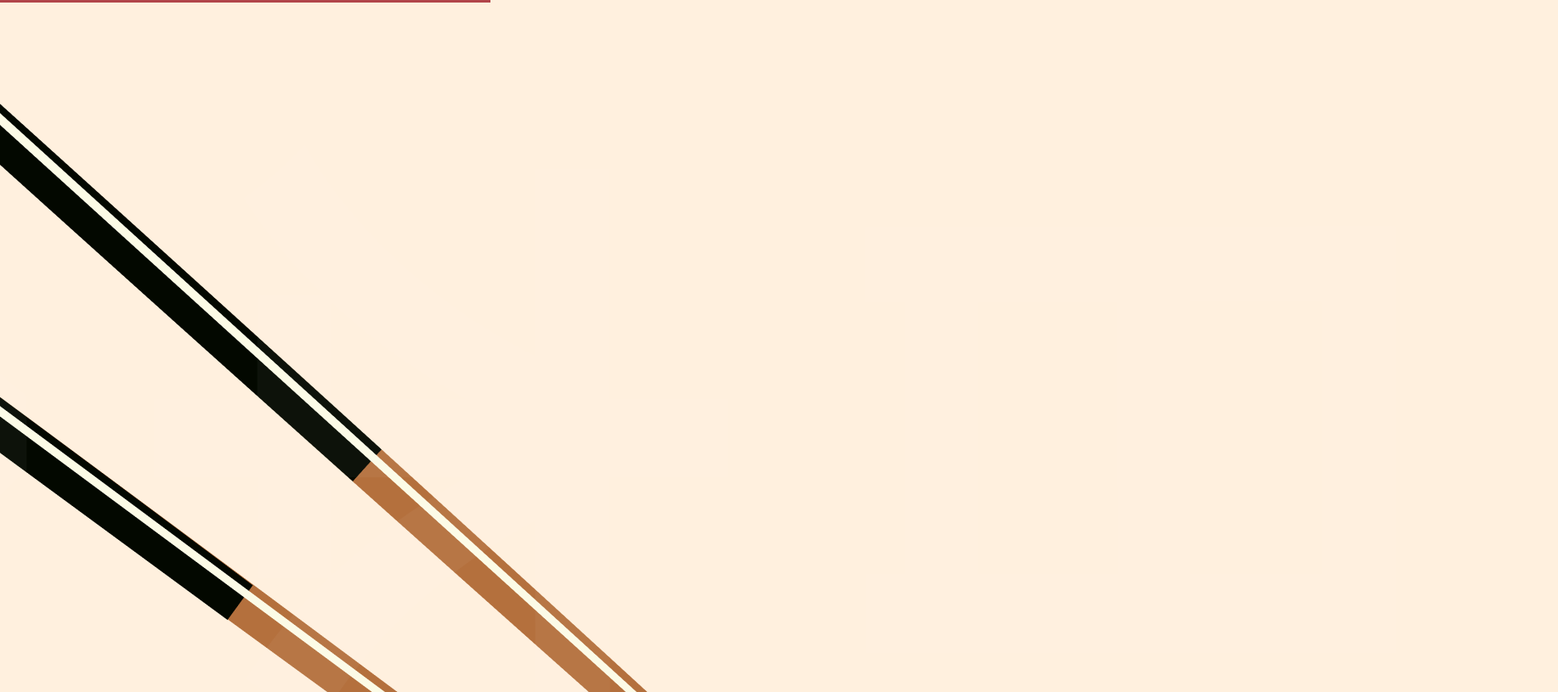
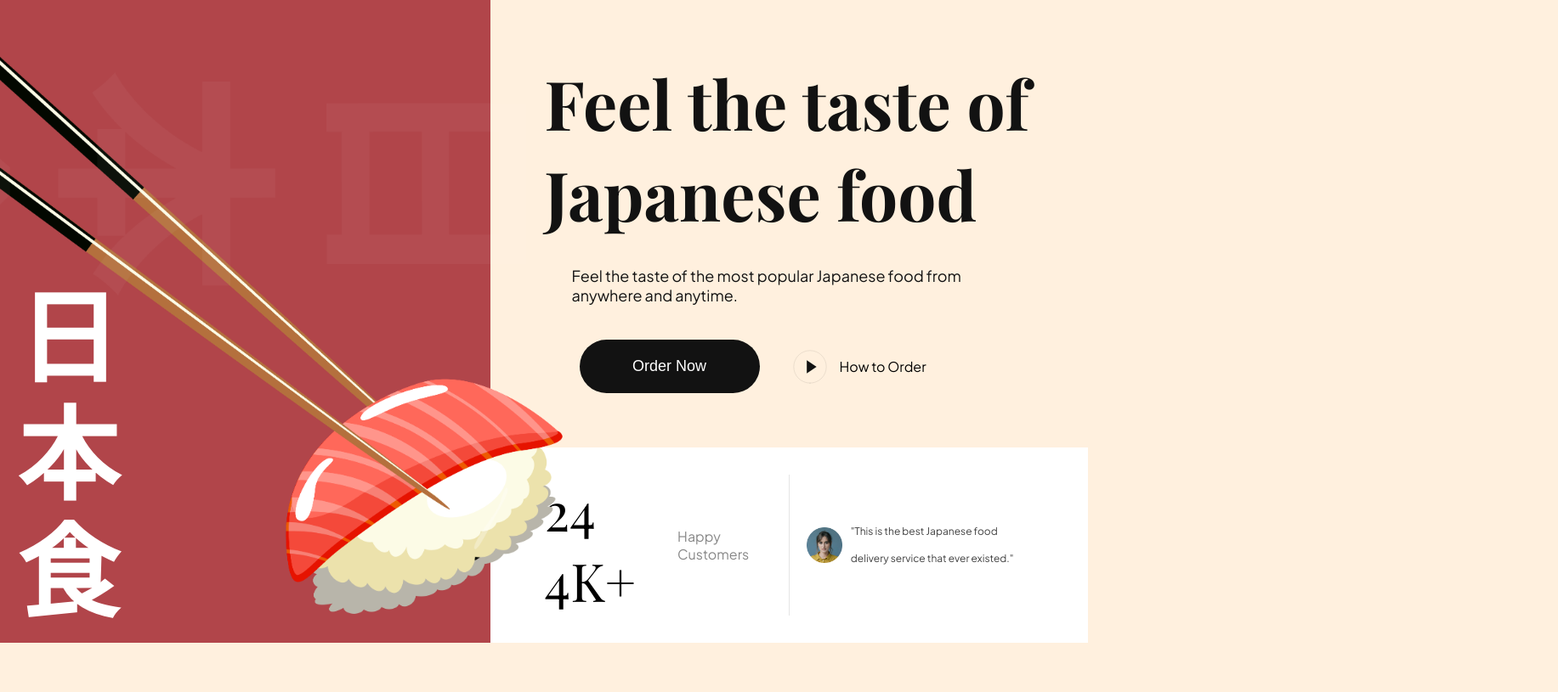
Before and after one commit to anggriawanmr/sushiman, a website built with Vite: page index.html in a window 1280 px wide. Shown: the part 69-884 px from the top of the page at 85% size, 1833 px wide, since content can reach past the window. After the commit the page ends 826 px from the top, so only its background shows below. Built offline with nearby package versions, Linux system fonts and the light colour scheme.

Commit message:
Adding Hero section and styles :sparkles:

```diff
--- a/css/sections/header.css
+++ b/css/sections/header.css
@@ -36,7 +36,7 @@
 .header__menu-mobile {
   padding: 20px;
 
-  flex: 1.235;
+  flex: 1.236;
   display: flex;
   justify-content: flex-end;
   align-items: center;
--- /dev/null
+++ b/css/sections/hero.css
@@ -0,0 +1,176 @@
+.hero {
+  display: flex;
+  min-height: calc(100vh - 76px);
+  overflow: hidden;
+}
+
+.hero-image {
+  flex: 1;
+  display: flex;
+  flex-direction: column;
+
+  position: relative;
+  z-index: 5;
+}
+
+.hero-image img {
+  width: 120%;
+  height: 100%;
+  object-fit: contain;
+}
+
+.hero-image__overlay {
+  position: absolute;
+  inset: 0;
+  width: 100%;
+
+  background-color: var(--primary-color);
+  z-index: -1;
+}
+
+.hero-image h2 {
+  position: absolute;
+  bottom: 0;
+  padding: 20px;
+
+  font-family: var(--playfair-display);
+  font-weight: 700;
+  font-size: 120px;
+  line-height: 138px;
+  color: #fff;
+}
+
+.hero-content {
+  flex: 1.22;
+  display: flex;
+  justify-content: space-between;
+  flex-direction: column;
+}
+
+.hero-content-info {
+  padding: 64px;
+  flex: 1;
+  display: flex;
+  justify-content: center;
+  flex-direction: column;
+}
+
+.hero-content-info h1 {
+  font-size: 80px;
+  font-weight: 600px;
+  font-family: var(--playfair-display);
+  color: var(--secondary-color);
+}
+
+.hero-content-info p {
+  margin: 32px 0 0 32px;
+
+  font-family: var(--plus-jakarta-sans);
+  color: var(--secondary-color);
+  font-size: 18px;
+  font-weight: 400;
+}
+
+.hero-content__buttons {
+  margin: 41px 0 0 41px;
+
+  display: flex;
+  flex-wrap: wrap;
+  gap: 36px;
+}
+
+.hero-content__order-button {
+  padding: 20px;
+  border-radius: 36px;
+  min-width: 212px;
+  outline: none;
+  border: none;
+  background: var(--secondary-color);
+
+  cursor: pointer;
+
+  color: #fff;
+  font-weight: 500;
+  font-size: 18px;
+  line-height: 23px;
+}
+
+.hero-content__play-button {
+  border: none;
+  outline: none;
+  background: transparent;
+
+  display: flex;
+  align-items: center;
+
+  font-size: 16px;
+  line-height: 19px;
+  color: var(--black-200);
+  font-family: var(--plus-jakarta-sans);
+
+  cursor: pointer;
+}
+
+.hero-content__play-button img {
+  margin-right: 12px;
+
+  width: 46px;
+  height: 46px;
+  object-fit: contain;
+}
+
+.hero-content__testimonial {
+  padding: 32px 64px;
+
+  display: flex;
+  flex-wrap: wrap;
+  gap: 20px;
+
+  background: var(--color-white);
+}
+
+.hero-content__customer {
+  flex: 1;
+  gap: 10px;
+}
+
+.hero-content__customer h4 {
+  font-size: 62px;
+  font-weight: 400;
+  font-family: var(--playfair-display);
+}
+
+.hero-content__customer p {
+  font-size: 16px;
+  font-weight: 400;
+  font-family: var(--plus-jakarta-sans);
+  color: var(--secondary-color);
+  opacity: 0.5;
+}
+
+.hero-content__review {
+  flex: 1;
+  display: flex;
+  align-items: center;
+  gap: 10px;
+
+  padding-left: 20px;
+  border-left: 1px solid rgba(2, 2, 2, 0.1);
+  min-width: 200px;
+}
+
+.hero-content__review img {
+  width: 42px;
+  height: 42px;
+
+  object-fit: contain;
+}
+
+.hero-content__review p {
+  font-size: 12px;
+  line-height: 32px;
+  font-weight: 400;
+  font-family: var(--plus-jakarta-sans);
+  color: var(--secondary-color);
+  opacity: 0.8;
+}
--- a/css/style.css
+++ b/css/style.css
@@ -3,12 +3,12 @@
 
 /* other css file imports */
 @import url('sections/header.css');
-/* @import url('sections/hero.css');
+@import url('sections/hero.css');
 @import url('sections/about.css');
 @import url('sections/popular.css');
 @import url('sections/trending.css');
 @import url('sections/subscribe.css');
-@import url('sections/footer.css'); */
+@import url('sections/footer.css');
 
 /* CSS variables for reusablity across all files (including above imported) */
 :root {
--- a/index.html
+++ b/index.html
@@ -45,6 +45,39 @@
 
         <div class="hero-image__overlay"></div>
       </div>
+
+      <div class="hero-content">
+        <div class="hero-content-info">
+          <h1>Feel the taste of Japanese food</h1>
+          <p>
+            Feel the taste of the most popular Japanese food from anywhere and
+            anytime.
+          </p>
+
+          <div class="hero-content__buttons">
+            <button class="hero-content__order-button">Order Now</button>
+            <button class="hero-content__play-button">
+              <img src="assets/play-circle.svg" alt="play" />
+              How to Order
+            </button>
+          </div>
+        </div>
+
+        <div class="hero-content__testimonial">
+          <div class="hero-content__customer flex-center">
+            <h4>24 <span>4K+</span></h4>
+            <p>Happy Customers</p>
+          </div>
+
+          <div class="hero-content__review">
+            <img src="assets/user.png" alt="user" />
+            <p>
+              "This is the best Japanese food delivery service that ever
+              existed."
+            </p>
+          </div>
+        </div>
+      </div>
     </section>
     <script src="js/script.js" type="module"></script>
   </body>
```
Also changed, not shown: css/sections/about.css (added), css/sections/footer.css (added), css/sections/popular.css (added), css/sections/subscribe.css (added), css/sections/trending.css (added).
